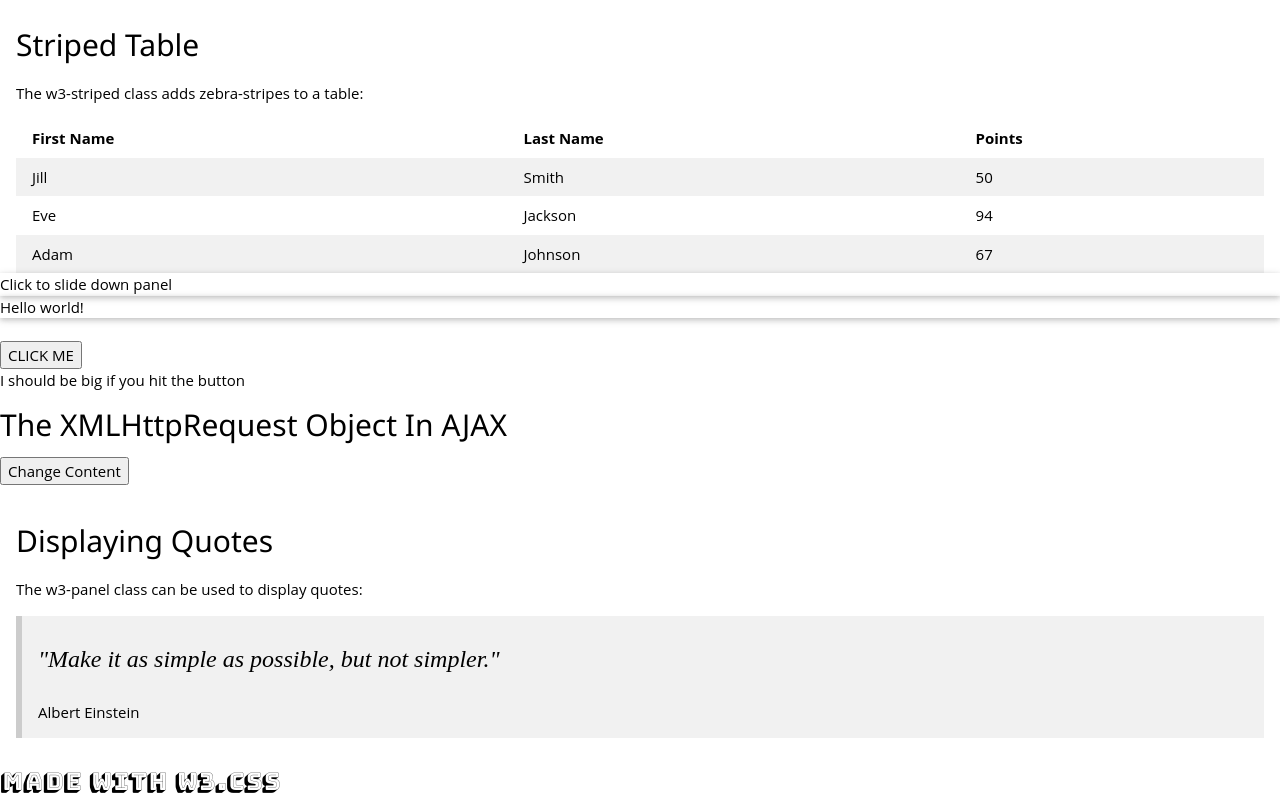
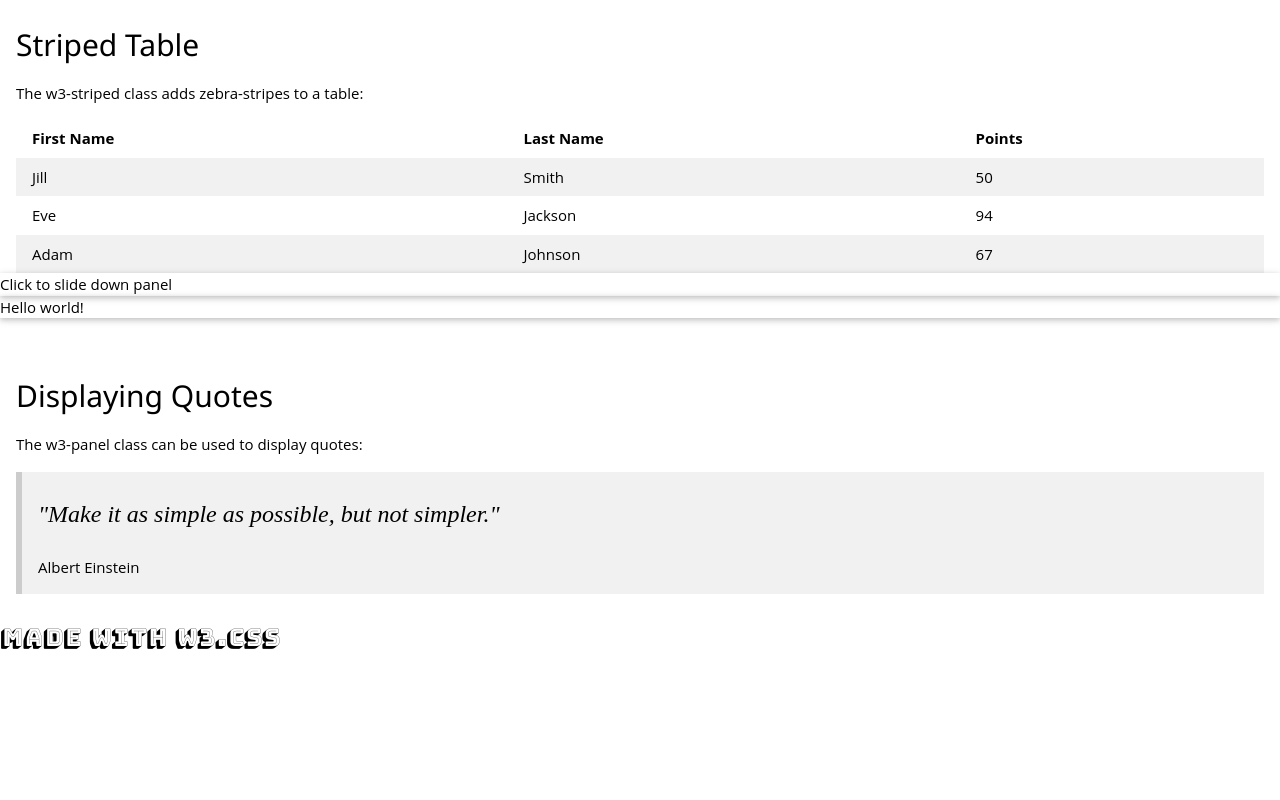
Before and after one commit to codesnippetswow/codesnippetswow.github.io, a plain HTML site: page index.html in a window 1280 px wide. Shown: the part 1210-2010 px from the top of the page. After the commit the page ends 1866 px from the top, so only its background shows below. Drawn offline with nearby package versions, Linux system fonts and the light colour scheme.

Commit message:
Update index.html

```diff
--- a/index.html
+++ b/index.html
@@ -83,26 +83,8 @@ $(document).ready(function(){
       <div id="flip" class="w3-card-2">Click to slide down panel</div>
 <div id="panel" class="w3-card-2">Hello world!</div>
      <br>
-      <button>CLICK ME</button>
-      <br>
-      <span>I should be big if you hit the button</span>
-<br>
-      <div id="demo">
-<h2>The XMLHttpRequest Object In AJAX</h2>
-<button type="button" onclick="loadDoc()">Change Content</button>
-</div>
 
-<script>
-function loadDoc() {
-  const xhttp = new XMLHttpRequest();
-  xhttp.onload = function() {
-    document.getElementById("demo").innerHTML =
-    this.responseText;
-  }
-  xhttp.open("GET", "ajax_info.txt");
-  xhttp.send();
-}
-</script>
+
       <br>
       <div class="w3-container">
   <h2>Displaying Quotes</h2>
```
